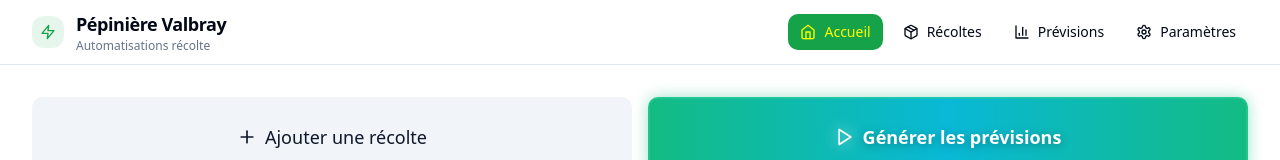
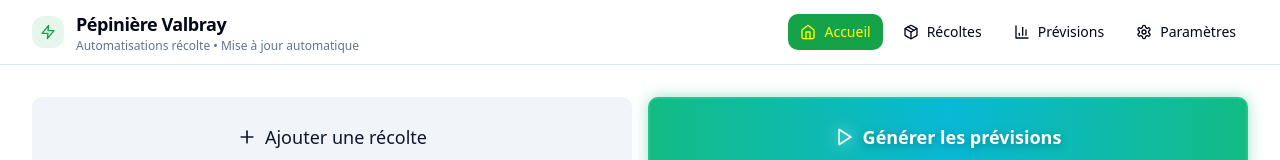
Before and after one commit to ldevalbray/production_prediction, a React (Create React App) app in the folder frontend/: page / in a window 1280 px wide. Shown: the top 160 px of the page. Built offline with nearby package versions, Linux system fonts and the light colour scheme; no server answers.

Commit message:
Amélioration visuelle du header - préparation test mise à jour
- Ajout d'une bordure au badge de version pour meilleure visibilité
- Ajout du texte 'Mise à jour automatique' dans le sous-titre
- Modification visible pour tester le système de mise à jour

```diff
--- a/frontend/src/App.jsx
+++ b/frontend/src/App.jsx
@@ -102,12 +102,12 @@ function App() {
                 <div className="flex items-center gap-2">
                   <h1 className="text-lg font-semibold tracking-tight">Pépinière Valbray</h1>
                   {appVersion && (
-                    <span className="text-xs px-2 py-0.5 rounded-full bg-primary/10 text-primary font-medium">
+                    <span className="text-xs px-2 py-0.5 rounded-full bg-primary/10 text-primary font-medium border border-primary/20">
                       v{appVersion}
                     </span>
                   )}
                 </div>
-                <p className="text-xs text-muted-foreground hidden sm:block">Automatisations récolte</p>
+                <p className="text-xs text-muted-foreground hidden sm:block">Automatisations récolte • Mise à jour automatique</p>
               </div>
             </div>
             <div className="flex items-center gap-2">
```
